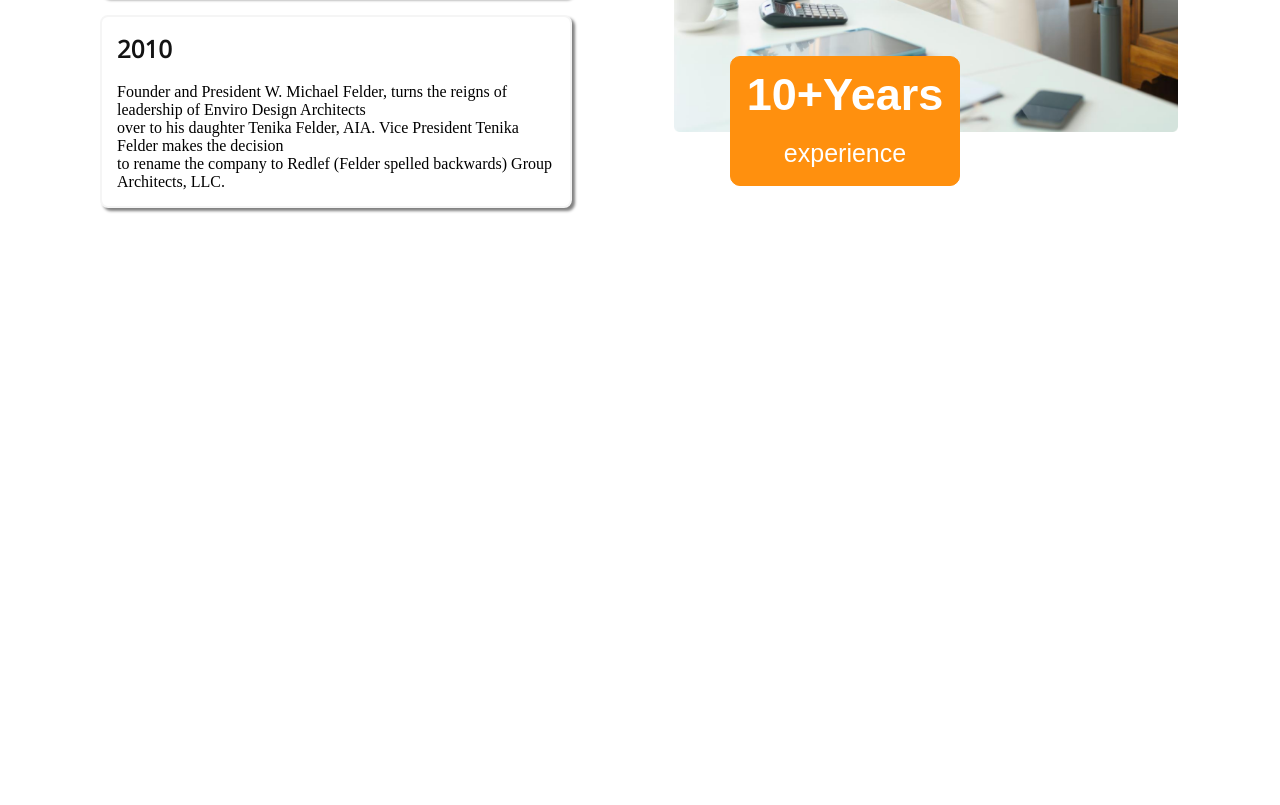
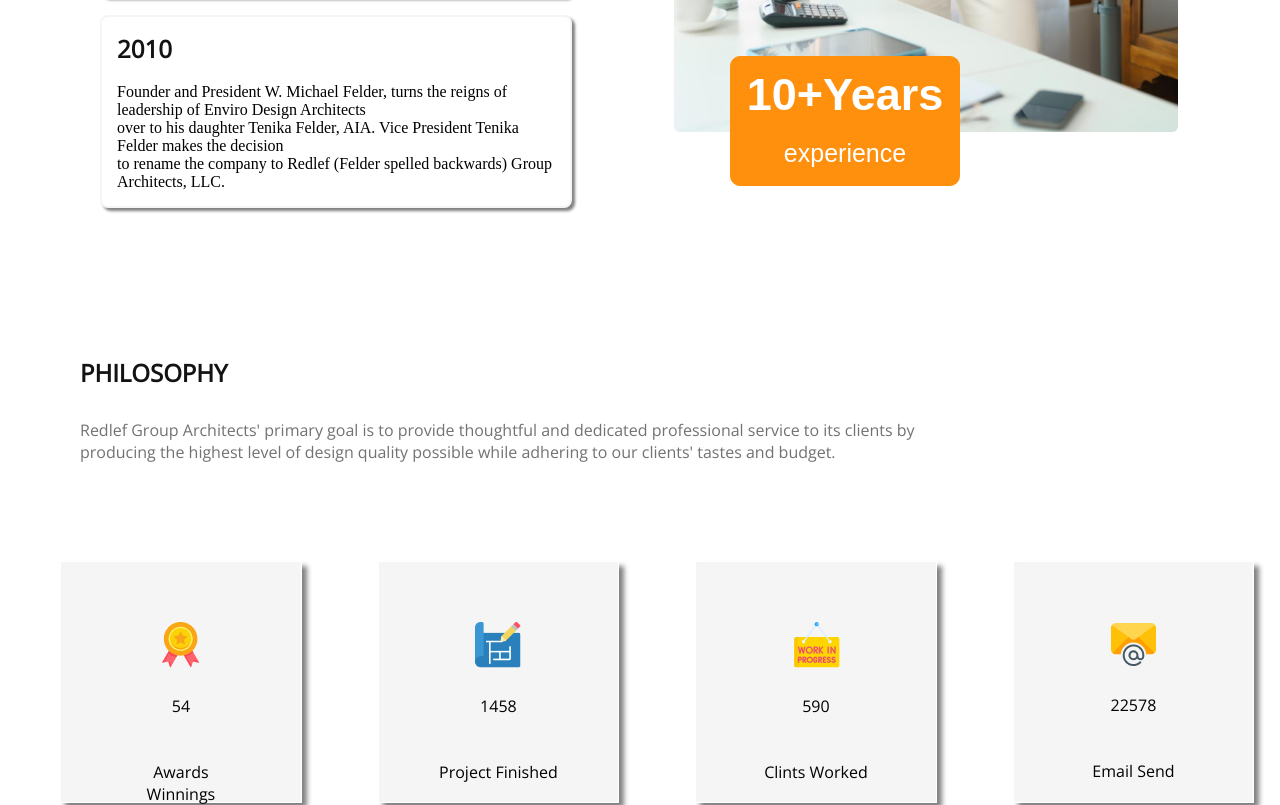
Before and after one commit to MdAlim360/second-assignment, a plain HTML site: page index.html in a window 1280 px wide. Shown: the part 2837-3642 px from the top of the page. Before the commit the page ends 3063 px from the top, so only its background shows below. Drawn offline with nearby package versions, Linux system fonts and the light colour scheme.

Commit message:
first commit

```diff
--- a/css-styyles/styles.css
+++ b/css-styyles/styles.css
@@ -166,6 +166,45 @@ span{          font-weight: 300;
 .experience-btn:hover{border: 3px solid aqua;}
 
 
+        /* ------------------success work-styles---------------- */
+
+
+.philosophy-title{margin-top: 130px;
+                    margin-left: 80px;
+                    font-family: 'Open Sans', sans-serif;
+                    color: #131313;}
+
+
+.philosophy-description{margin-top: 30px;
+                        margin-left: 80px;
+                        font-family: 'Open Sans', sans-serif;
+                        color: #727272;}
+
+.success-container{margin-top: 80px;
+                   margin-left:60px;
+                   display: grid;
+                   grid-template-columns: repeat(4,1fr);
+                   grid-column-gap: 50px;
+                }
+
+.award, .projects, .email,.clints{border: 1px solid white;
+        padding: 60px;
+        width: 241.83px;
+        height: 241.83px;
+        background-color:whitesmoke;
+        box-shadow: 5px 5px 5px gray;
+        font-family: 'Open Sans', sans-serif;
+        transition: .5s;}
+
+.award-no,.projects-no, .email-no,.clints-no{text-align: center;
+                                font-family: 'Open Sans', sans-serif;}
+
+.award:hover, .projects:hover, .email:hover,.clints:hover{transform: rotate(360deg);
+              background-color: #FF900E;
+             transform: rotate(360deg);
+             font-weight: 500px;
+             color: #FFFFFF;
+              }
 
 
 
@@ -226,6 +265,13 @@ span{          font-weight: 300;
 .experience-btn{left: 10px;}
 
 
+/* ---------------success-work section responsive----------------------- */
+
+.success-container{grid-template-columns: repeat(1,1fr);
+    margin-left: 70px;
+    grid-row-gap: 20px;}
+
+
 
 
 
@@ -263,4 +309,10 @@ span{          font-weight: 300;
             height: 100%;}
 
 .experience-btn{left: 10px;}
+
+
+/* -----------------success work section responsive--------------------- */
+.success-container{grid-template-columns: repeat(2,1fr);
+                        margin-left: 150px;
+                      grid-row-gap: 20px;}
 }
--- a/index.html
+++ b/index.html
@@ -141,6 +141,46 @@
 
               </div>
         </section>
+
+                   <!-- ---------our-success--------- -->
+
+        <section>
+            <h1 class="philosophy-title">PHILOSOPHY</h1>
+            <p class="philosophy-description">Redlef Group Architects' primary goal is to provide thoughtful and dedicated professional service to its clients by <br>producing the highest level of design quality possible while adhering to our clients' tastes and budget.</p><br>
+
+            <div class="success-container">
+                <div class="award">
+               <center>     <img src="css-styyles/images/icons/ribon.png" alt="">
+               </center><br>
+                    <p class="award-no">54</p><br><br>
+                    <p style="text-align:center">Awards Winnings</p>
+                </div>
+
+                <div class="projects">
+             <center>     <img src="css-styyles/images/icons/projects.png" alt="">
+             </center><br>
+                  <p class="projects-no">1458</p><br><br>
+                  <p style="text-align:center">Project Finished</p>
+                </div>
+
+                <div class="clints">
+                  <center><img src="css-styyles/images/icons/customers.png" alt="">
+                  </center><br>
+                  <p class="clints-no">590</p><br><br>
+                  <p style="text-align: center;">Clints Worked</p>
+                </div>
+
+                <div class="email">
+               <center>     <img src="css-styyles/images/icons/email.png" alt="">
+            </center><br>
+                   <p class="email-no">22578</p><br><br>
+                   <p style="text-align: center;">Email Send</p>
+                </div>
+
+            </div>
+
+
+        </section>
     </main>
 
 </body>
```
